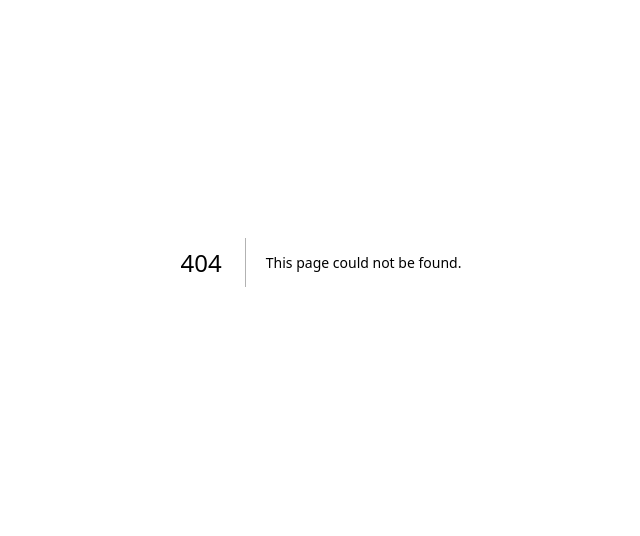
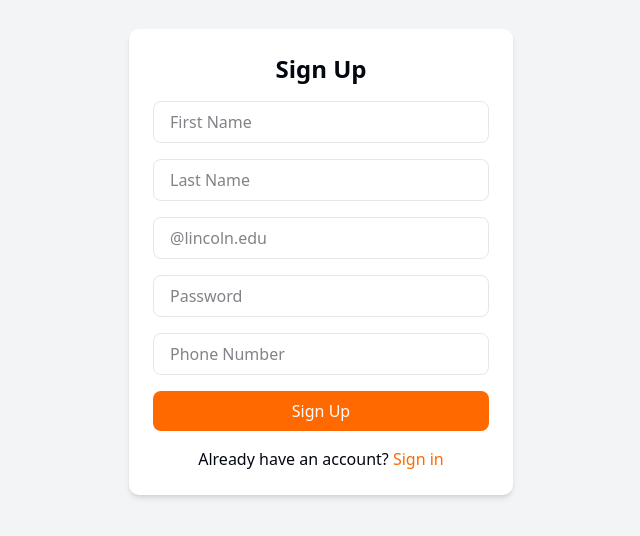
Before and after one commit to GraceJulius/LionRide, a Next.js app in the folder frontend/lionride-frontend/: page /driver/signup in a window 1280 px wide. Before the commit this address had no page. Shown: the part 138-674 px from the top of the page, without its empty margins (319-959 px from the left). Built offline with nearby package versions, Linux system fonts and the light colour scheme; no server answers.

Commit message:
Removed OTP verification from signup flow

```diff
--- /dev/null
+++ b/frontend/lionride-frontend/src/app/driver/signup/page.js
@@ -0,0 +1,10 @@
+"use client";
+import { useSearchParams } from "next/navigation";
+import Signup from "../../signup/page"; //links the driver with the main signup page already created
+
+export default function DriverSignup(){
+    const searchParams = useSearchParams();
+    const userType = searchParams.get("userType") || "USER";
+    console.log("User Type:", userType);
+    return <Signup userType={userType} />;
+}
--- /dev/null
+++ b/frontend/lionride-frontend/src/app/firebase/firebaseClient.js
@@ -0,0 +1,18 @@
+import {initializeApp, getApps, getApp} from "firebase/app";
+import {getAuth} from 'firebase/auth'
+// lionride firebase configuration
+const firebaseConfig = {
+    apiKey: process.env.NEXT_PUBLIC_FIREBASE_API_KEY,
+    authDomain: process.env.NEXT_PUBLIC_FIREBASE_AUTH_DOMAIN,
+    projectId: process.env.NEXT_PUBLIC_FIREBASE_PROJECT_ID,
+    storageBucket: process.env.NEXT_PUBLIC_FIREBASE_STORAGE_BUCKET,
+    messagingSenderId: process.env.NEXT_PUBLIC_FIREBASE_MESSAGING_SENDER_ID,
+    appId: process.env.NEXT_PUBLIC_FIREBASE_APP_ID
+};
+// initialize firebase
+const app = !getApps().length? initializeApp(firebaseConfig) : getApp()
+
+const auth = getAuth(app)
+
+
+export {app, auth}
--- /dev/null
+++ b/frontend/lionride-frontend/src/app/profile/page.js
@@ -0,0 +1,185 @@
+
+"use client";
+
+import { useEffect, useState, useRef } from "react";
+import { useRouter } from "next/navigation"; // For redirecting on logout or token expiration
+import { Image } from "next/image";
+
+export default function Profile() {
+  const [user, setUser] = useState(null);
+  const [error, setError] = useState("");
+  const [uploadError, setUploadError] = useState(""); // For image upload errors
+  const fileInputRef = useRef(null); // To trigger file input click
+  const router = useRouter();
+
+  // Subtask 4.1: Retrieve the stored ID token upon loading
+  useEffect(() => {
+    const fetchProfile = async () => {
+      try {
+        const token = localStorage.getItem("token");
+        if (!token) {
+          setError("No token found. Please log in.");
+          router.push("/login"); // Redirect to login if no token
+          return;
+        }
+
+        // Subtask 4.2: Send GET request with token in Authorization header
+        const response = await fetch("/api/v1/users/profile", {
+          method: "GET",
+          headers: {
+            Authorization: `Bearer ${token}`,
+          },
+        });
+
+        // Subtask 4.4: Handle errors gracefully
+        if (!response.ok) {
+          if (response.status === 401) {
+            setError("Session expired. Please log in again.");
+            localStorage.removeItem("token"); // Clear invalid token
+            router.push("/login");
+            return;
+          } else if (response.status === 404) {
+            throw new Error("User not found.");
+          } else {
+            throw new Error("Failed to fetch profile.");
+          }
+        }
+
+        const data = await response.json();
+        setUser(data);
+      } catch (err) {
+        setError(err.message);
+      }
+    };
+    fetchProfile();
+  }, [router]);
+
+  // Handle image upload
+  const handleImageUpload = async (event) => {
+    const file = event.target.files[0];
+    if (!file) return;
+
+    // Optional: Validate file type and size
+    const validTypes = ["image/jpeg", "image/png", "image/gif"];
+    if (!validTypes.includes(file.type)) {
+      setUploadError("Please upload a valid image (JPEG, PNG, or GIF).");
+      return;
+    }
+    if (file.size > 5 * 1024 * 1024) {
+      // 5MB limit
+      setUploadError("Image size must be less than 5MB.");
+      return;
+    }
+
+    try {
+      const token = localStorage.getItem("token");
+      const formData = new FormData();
+      formData.append("profilePicture", file);
+
+      // Send the image to the backend
+      const response = await fetch("/api/v1/users/profile/picture", {
+        method: "PUT", // Or POST, depending on your backend
+        headers: {
+          Authorization: `Bearer ${token}`,
+        },
+        body: formData,
+      });
+
+      if (!response.ok) {
+        if (response.status === 401) {
+          setUploadError("Session expired. Please log in again.");
+          localStorage.removeItem("token");
+          router.push("/login");
+          return;
+        }
+        throw new Error("Failed to upload image.");
+      }
+
+      const updatedUser = await response.json();
+      setUser(updatedUser); // Update the user state with the new profile data (including the image URL)
+      setUploadError(""); // Clear any previous upload errors
+    } catch (err) {
+      setUploadError(err.message);
+    }
+  };
+
+  // Trigger file input click when the avatar is clicked
+  const handleAvatarClick = () => {
+    fileInputRef.current.click();
+  };
+
+  // Logout functionality
+  const handleLogout = () => {
+    localStorage.removeItem("token"); // Clear the token
+    router.push("/login"); // Redirect to login page
+  };
+
+  // Loading or error state
+  if (!user && error) {
+    return <p className="text-destructive text-center p-5">{error}</p>;
+  }
+
+  if (!user) {
+    return <p className="text-muted-foreground text-center p-5">Loading...</p>;
+  }
+
+  // Subtask 4.3: Display user profile data
+  return (
+    <div className="max-w-md mx-auto p-5 bg-background min-h-screen">
+      <div className="text-center mb-5">
+        <h1 className="text-2xl font-semibold text-foreground">Profile</h1>
+      </div>
+      <div className="profile-avatar relative mx-auto mb-5 cursor-pointer w-fit" onClick={handleAvatarClick}>
+        <Image
+          src={user.avatarUrl || ""}
+          alt="Profile Avatar"
+          className="w-20 h-20 rounded-full border-2 border-border object-cover"
+        />
+        <div className="profile-edit-overlay">
+          <span className="text-white text-xs text-center">Change Photo</span>
+        </div>
+        <input
+          type="file"
+          ref={fileInputRef}
+          onChange={handleImageUpload}
+          accept="image/jpeg,image/png,image/gif"
+          className="hidden"
+        />
+      </div>
+      {uploadError && (
+        <p className="text-destructive text-center mb-2.5 text-sm">{uploadError}</p>
+      )}
+      <h2 className="text-center text-xl font-medium text-foreground mb-5">
+        {user.firstName} {user.lastName}
+      </h2>
+      <div className="bg-card rounded-lg p-5 shadow-sm">
+        <div className="flex justify-between py-2.5 border-b border-border last:border-b-0">
+          <span className="font-medium text-muted-foreground">Email</span>
+          <span className="text-foreground">{user.email}</span>
+        </div>
+        <div className="flex justify-between py-2.5 border-b border-border last:border-b-0">
+          <span className="font-medium text-muted-foreground">User Type</span>
+          <span className="text-foreground">{user.userType}</span>
+        </div>
+        <div className="flex justify-between py-2.5 border-b border-border last:border-b-0">
+          <span className="font-medium text-muted-foreground">Verification Status</span>
+          <span className="text-foreground">
+            {user.verificationStatus ? "Verified" : "Not Verified"}
+          </span>
+        </div>
+        {user.mobileNumber && (
+          <div className="flex justify-between py-2.5 border-b border-border last:border-b-0">
+            <span className="font-medium text-muted-foreground">Mobile Number</span>
+            <span className="text-foreground">{user.mobileNumber}</span>
+          </div>
+        )}
+      </div>
+      <button
+        onClick={handleLogout}
+        className="w-full bg-primary text-primary-foreground border-none py-3 rounded-lg text-base font-medium mt-5 hover:bg-primary/90"
+      >
+        Log Out
+      </button>
+    </div>
+  );
+}
--- a/frontend/lionride-frontend/src/app/signup/page.js
+++ b/frontend/lionride-frontend/src/app/signup/page.js
@@ -1,87 +1,122 @@
-"use client"; // Required for Next.js App Router
+//updated to not consider otp verification for now
+
+"use client";
+
+import { useRouter } from "next/navigation";
 import { useState } from "react";
+import { auth } from "../firebase/firebaseClient";
+import { createUserWithEmailAndPassword, sendEmailVerification } from "firebase/auth";
 
 export default function Signup() {
-  const [name, setName] = useState("");
-  const [email, setEmail] = useState("");
-  const [gender, setGender] = useState("");
+  const [formData, setFormData] = useState({
+    firstName: "",
+    lastName: "",
+    email: "",
+    password: "",
+    phoneNumber: "",
+  });
   const [error, setError] = useState("");
+  const router = useRouter();
 
-  // Function to validate email domain
-  const validateEmail = (email) => {
-    return /^[a-zA-Z0-9._%+-]+@lions\.lincoln\.edu$/.test(email);
+  const handleChange = (e) => {
+    setFormData({ ...formData, [e.target.name]: e.target.value });
   };
 
-  const handleSubmit = (e) => {
+  const handleSubmit = async (e) => {
     e.preventDefault();
-    if (!name || !email || !gender) {
-      setError("All fields are required!");
-      return;
-    }
-    if (!validateEmail(email)) {
-      setError("Please use your school email (@lions.lincoln.edu).");
+    const { firstName, lastName, email, password, phoneNumber } = formData;
+
+    // Ensure the email is from Lincoln University
+    if (!email.endsWith("@lincoln.edu") && !email.endsWith("@lions.lincoln.edu")) {
+      setError("Only Lincoln University email addresses are allowed.");
       return;
     }
 
-    alert("Signup successful!");
-    console.log("User Data:", { name, email, gender });
+    try {
+      // Create user with email and password
+      const userCredential = await createUserWithEmailAndPassword(auth, email, password);
+      await sendEmailVerification(userCredential.user); // Send email verification
+
+      const idToken = await userCredential.user.getIdToken();
+
+      // Register user in your backend
+      const response = await fetch("/api/v1/users/register", {
+        method: "POST",
+        headers: {
+          "Content-Type": "application/json",
+          "Authorization": `Bearer ${idToken}`,
+        },
+        body: JSON.stringify({ firstName, lastName, email, phoneNumber }),
+      });
+
+      if (!response.ok) throw new Error("Failed to register");
+
+      router.push("/login"); // Redirect to login page after signup
+    } catch (err) {
+      setError(err.message);
+    }
   };
 
   return (
     <div className="flex justify-center items-center min-h-screen bg-gray-100">
-      <form
-        onSubmit={handleSubmit}
-        className="bg-white p-6 rounded-md shadow-lg w-96"
-      >
-        <h2 className="text-2xl font-bold text-center mb-4">Sign Up</h2>
+      <div className="bg-white p-6 rounded-lg shadow-md w-full max-w-sm">
+        <h1 className="text-2xl font-bold mb-4 text-center">Sign Up</h1>
+        {error && <p className="text-red-500 text-center mb-4">{error}</p>}
 
-        {error && <p className="text-red-500 text-sm text-center mb-3">{error}</p>}
-
-        {/* Name Field */}
-        <label className="block text-sm font-semibold mb-1">Name</label>
+        <form onSubmit={handleSubmit} className="space-y-4">
           <input
+            name="firstName"
             type="text"
-          value={name}
-          onChange={(e) => setName(e.target.value)}
-          className="border p-2 w-full rounded"
+            placeholder="First Name"
+            onChange={handleChange}
             required
+            className="w-full px-4 py-2 border rounded-md focus:outline-none focus:ring-2 focus:ring-orange-500"
+          />
+          <input
+            name="lastName"
+            type="text"
+            placeholder="Last Name"
+            onChange={handleChange}
+            required
+            className="w-full px-4 py-2 border rounded-md focus:outline-none focus:ring-2 focus:ring-orange-500"
+          />
+          <input
+            name="email"
+            type="email"
+            placeholder="@lincoln.edu"
+            onChange={handleChange}
+            required
+            className="w-full px-4 py-2 border rounded-md focus:outline-none focus:ring-2 focus:ring-orange-500"
+          />
+          <input
+            name="password"
+            type="password"
+            placeholder="Password"
+            onChange={handleChange}
+            required
+            className="w-full px-4 py-2 border rounded-md focus:outline-none focus:ring-2 focus:ring-orange-500"
+          />
+          <input
+            name="phoneNumber"
+            type="tel"
+            placeholder="Phone Number"
+            onChange={handleChange}
+            required
+            className="w-full px-4 py-2 border rounded-md focus:outline-none focus:ring-2 focus:ring-orange-500"
           />
 
-        {/* Email Field */}
-        <label className="block text-sm font-semibold mt-3 mb-1">Email</label>
-        <input
-          type="email"
-          value={email}
-          onChange={(e) => setEmail(e.target.value)}
-          className="border p-2 w-full rounded"
-          placeholder="@lions.lincoln.edu"
-          required
-        />
-
-        {/* Gender Dropdown */}
-        <label className="block text-sm font-semibold mt-3 mb-1">Gender</label>
-        <select
-          value={gender}
-          onChange={(e) => setGender(e.target.value)}
-          className="border p-2 w-full rounded"
-          required
-        >
-          <option value="">Select Gender</option>
-          <option value="male">Male</option>
-          <option value="female">Female</option>
-          <option value="other">Other</option>
-        </select>
-
-        {/* Sign Up Button */}
-        <button type="submit" className="bg-orange-500 text-white px-4 py-2 rounded w-full mt-4">
+          <button type="submit" className="w-full bg-orange-500 text-white px-4 py-2 rounded-md">
             Sign Up
           </button>
+        </form>
 
-        {/* Already have an account? */}
-        <p className="text-center text-sm mt-4">
-          Already have an account? <a href="/login" className="text-blue-500">Sign in</a>
+        <p className="text-center mt-4">
+          Already have an account?{" "}
+          <a href="/login" className="text-orange-500 hover:underline">
+            Sign in
+          </a>
         </p>
-      </form>
+      </div>
     </div>
   );
 }
```
Also changed, not shown: frontend/lionride-frontend/public/studentDriver.jpeg (added). Lines whose indentation alone changed are shown as unchanged.
